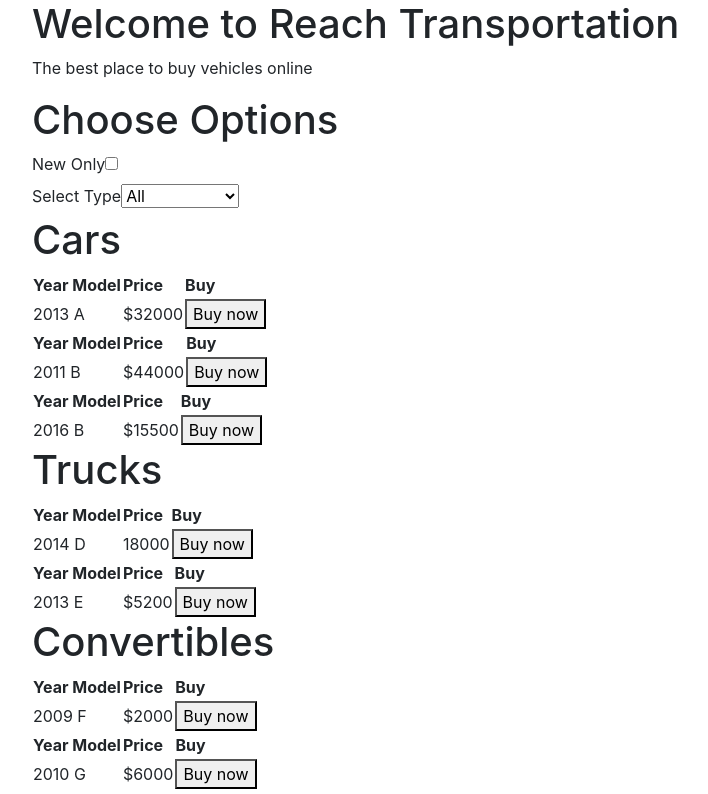
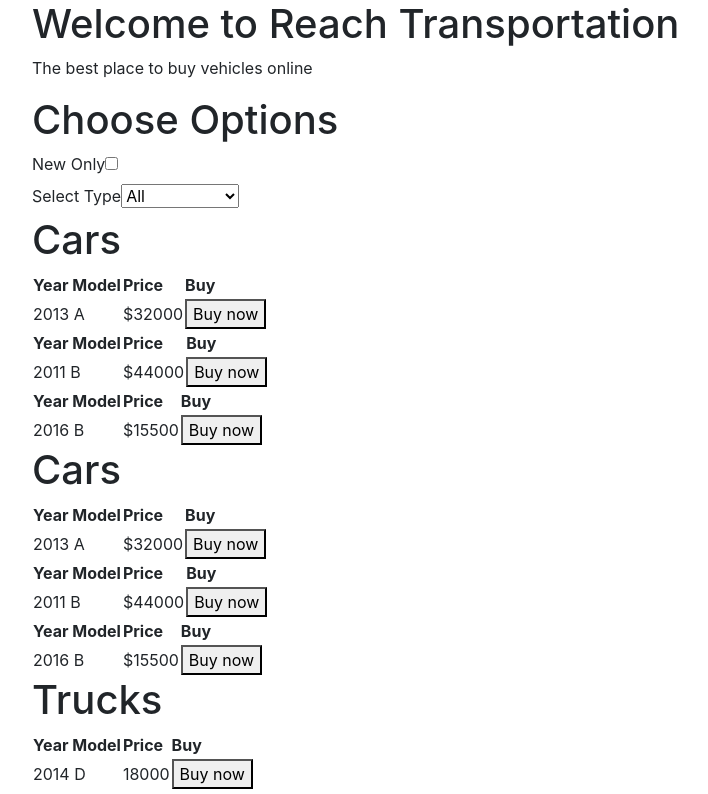
Before and after one commit to stefenh025/React-Project, a React (Create React App) app: page / in a window 1280 px wide. Shown: the top 794 px of the page, without its empty margins (53-761 px from the left). Built offline with nearby package versions, Linux system fonts and the light colour scheme.

Commit message:
Trying out state inheritance in Option.js and Car.js

```diff
--- a/src/App.js
+++ b/src/App.js
@@ -1,18 +1,14 @@
 import React from 'react';
 import 'bootstrap/dist/css/bootstrap.min.css';
-import Header from './header.js'
-import Car from './Components/car.js';
-import Truck from './Components/truck.js';
-import Convertible from './Components/convertible.js';
+import Header from './header.js';
+import Vehicle from './vehicle.js';
 
 export default class App extends React.Component{
   render(){
     return(
       <div class="container">
         <Header />
-        <Car />
-        <Truck />
-        <Convertible />
+        <Vehicle />
       </div>
     )
   }
--- a/src/Components/car.js
+++ b/src/Components/car.js
@@ -1,10 +1,15 @@
 import React from 'react';
 
 class Car extends React.Component{
+  constructor(props){
+    super(props);
+  }
   render(){
+    var typeSelection = this.props.selected;
     return(
       <div id="cars">
     <h1>Cars</h1>
+    {typeSelection}
     <table>
       <tr>
         <th>Year Model</th>
--- a/src/Components/option.js
+++ b/src/Components/option.js
@@ -1,6 +1,19 @@
 import React from 'react';
+import Car from './car.js';
 
 class Option extends React.Component{
+  constructor(props){
+    super(props);
+    this.state = {
+      selected: '',
+    }
+    this.handleChange = this.handleChange.bind(this);
+  }
+  handleChange(e){
+    console.log(e.target.value);
+    this.setState({selected: e.target.value});
+
+  }
   render(){
     return(
       <div>
@@ -9,12 +22,13 @@ class Option extends React.Component{
         <input type="checkbox" id="new1" name="newOnly"/>
         <br/>
         <label for="carType"> Select Type</label>
-        <select name="carType" id="cars">
+        <select name="carType" id="cars" onChange={this.handleChange}>
           <option value="all">All</option>
           <option value="cars">Cars</option>
           <option value="trucks">Trucks</option>
           <option value="convertibles">Convertibles</option>
         </select>
+        <Car selected={this.state.selected} />
       </div>
     )
   }
--- /dev/null
+++ b/src/vehicle.js
@@ -0,0 +1,20 @@
+import React from 'react';
+import Car from './Components/car.js';
+import Truck from './Components/truck.js';
+import Convertible from './Components/convertible.js';
+
+export default class Vehicle extends React.Component{
+  constructor(props){
+    super(props);
+
+  }
+  render(){
+    return(
+      <div>
+      <Car />
+      <Truck />
+      <Convertible />
+      </div>
+    )
+  }
+}
```
